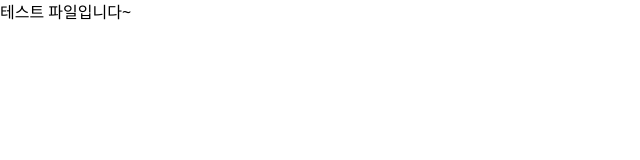
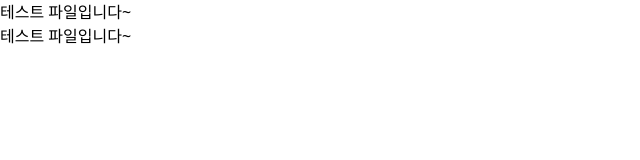
Before and after one commit to 0ung/bugmakers, a React (Vite) app in the folder frontend/: page / in a window 1280 px wide. Shown: the top 160 px of the page, without its empty margins (0-640 px from the left). Built offline with nearby package versions, Linux system fonts and the light colour scheme.

Commit message:
[TEST] 배포테스트

```diff
--- a/frontend/src/App.tsx
+++ b/frontend/src/App.tsx
@@ -4,6 +4,7 @@ function App() {
   return (
     <>
       <div>테스트 파일입니다~</div>
+      <div>테스트 파일입니다~</div>
     </>
   );
 }
```
